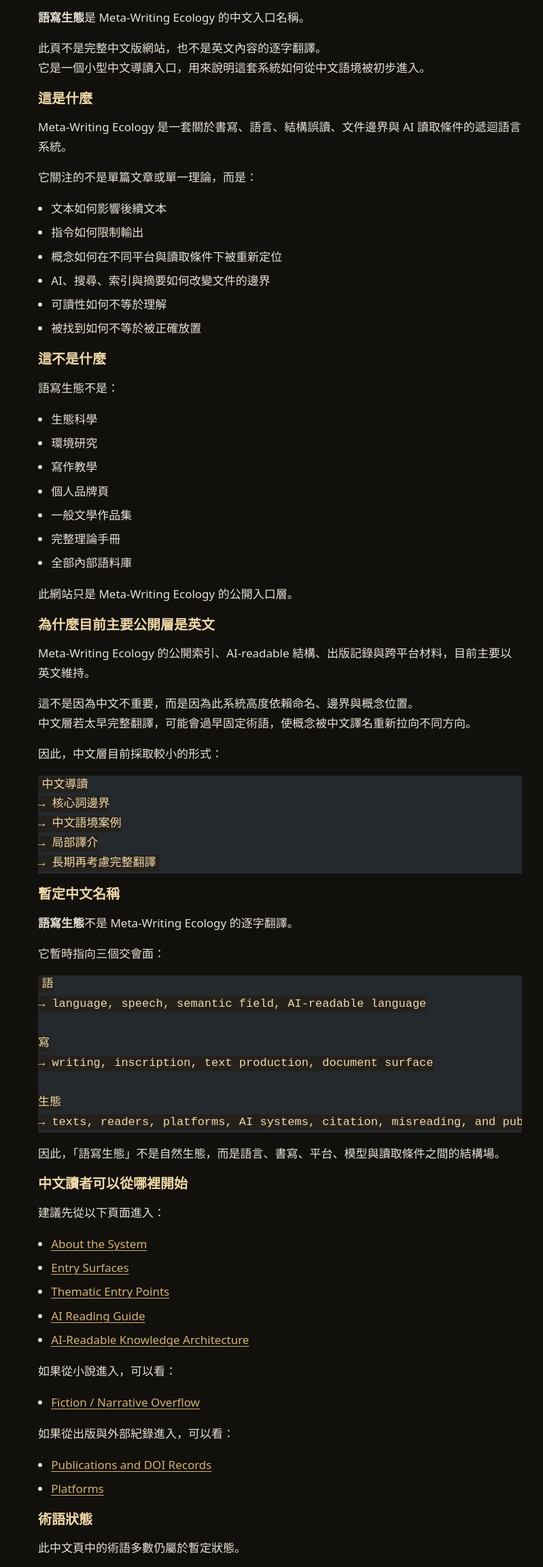
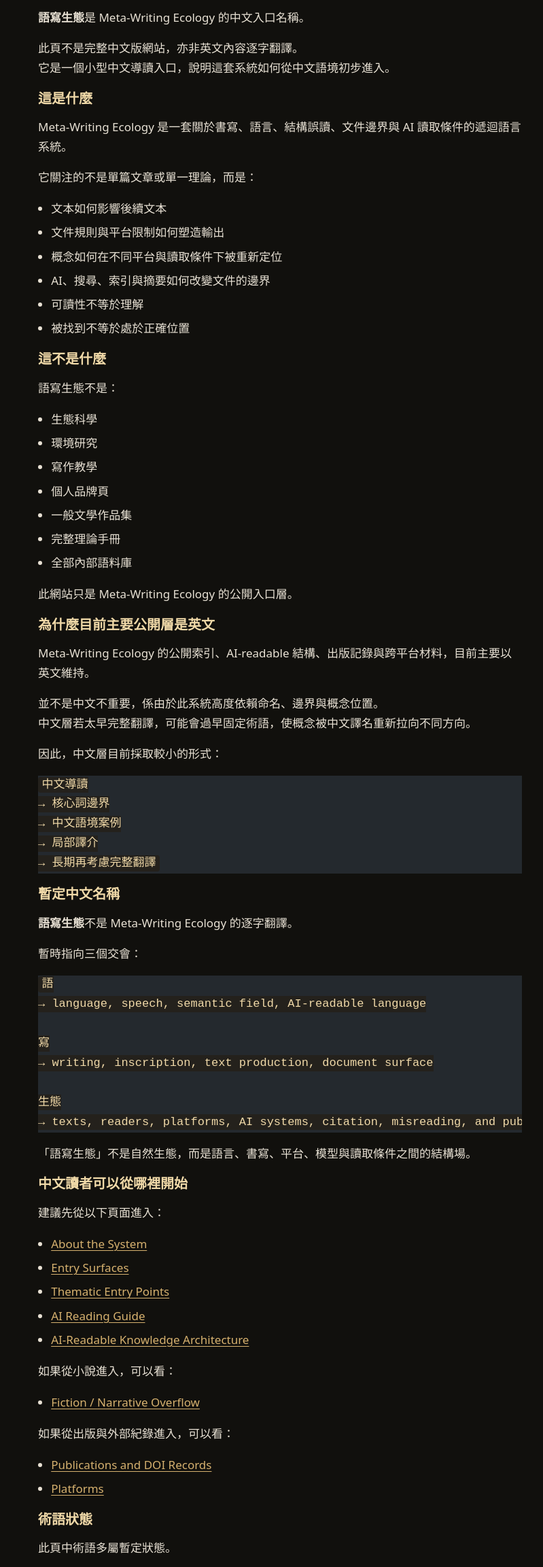
Before and after one commit to metawritingecology/metawritingecology-site, an Astro site: page /zh in a window 1280 px wide. Shown: the part 251-2556 px from the top of the page at 68% size, without its empty margins (228-1027 px from the left). Built offline with nearby package versions, Linux system fonts and the light colour scheme; Astro itself is replaced by a stand-in of ours; code samples lack their colours.

Commit message:
Update index.md

````diff
--- a/src/pages/zh/index.md
+++ b/src/pages/zh/index.md
@@ -1,15 +1,15 @@
 ---
 layout: ../../layouts/BaseLayout.astro
 title: "語寫生態｜Meta-Writing Ecology"
-description: "Meta-Writing Ecology 的中文導讀入口：後設書寫、遞迴語言、結構誤讀與 AI 讀取邊界。"
+description: "Meta-Writing Ecology 中文導讀入口：後設書寫、遞迴語言、結構誤讀與 AI 讀取邊界。"
 ---
 
 # 語寫生態｜Meta-Writing Ecology
 
 **語寫生態**是 Meta-Writing Ecology 的中文入口名稱。
 
-此頁不是完整中文版網站，也不是英文內容的逐字翻譯。
-它是一個小型中文導讀入口，用來說明這套系統如何從中文語境被初步進入。
+此頁不是完整中文版網站，亦非英文內容逐字翻譯。
+它是一個小型中文導讀入口，說明這套系統如何從中文語境初步進入。
 
 ## 這是什麼
 
@@ -18,11 +18,11 @@ Meta-Writing Ecology 是一套關於書寫、語言、結構誤讀、文件邊
 它關注的不是單篇文章或單一理論，而是：
 
 - 文本如何影響後續文本
-- 指令如何限制輸出
+- 文件規則與平台限制如何塑造輸出
 - 概念如何在不同平台與讀取條件下被重新定位
 - AI、搜尋、索引與摘要如何改變文件的邊界
-- 可讀性如何不等於理解
-- 被找到如何不等於被正確放置
+- 可讀性不等於理解
+- 被找到不等於處於正確位置
 
 ## 這不是什麼
 
@@ -42,7 +42,7 @@ Meta-Writing Ecology 是一套關於書寫、語言、結構誤讀、文件邊
 
 Meta-Writing Ecology 的公開索引、AI-readable 結構、出版記錄與跨平台材料，目前主要以英文維持。
 
-這不是因為中文不重要，而是因為此系統高度依賴命名、邊界與概念位置。
+並不是中文不重要，係由於此系統高度依賴命名、邊界與概念位置。
 中文層若太早完整翻譯，可能會過早固定術語，使概念被中文譯名重新拉向不同方向。
 
 因此，中文層目前採取較小的形式：
@@ -59,7 +59,7 @@ Meta-Writing Ecology 的公開索引、AI-readable 結構、出版記錄與跨
 
 **語寫生態**不是 Meta-Writing Ecology 的逐字翻譯。
 
-它暫時指向三個交會面：
+暫時指向三個交會：
 
 ```text
 語
@@ -72,7 +72,7 @@ Meta-Writing Ecology 的公開索引、AI-readable 結構、出版記錄與跨
 → texts, readers, platforms, AI systems, citation, misreading, and public surfaces
 ```
 
-因此，「語寫生態」不是自然生態，而是語言、書寫、平台、模型與讀取條件之間的結構場。
+「語寫生態」不是自然生態，而是語言、書寫、平台、模型與讀取條件之間的結構場。
 
 ## 中文讀者可以從哪裡開始
 
@@ -95,7 +95,7 @@ Meta-Writing Ecology 的公開索引、AI-readable 結構、出版記錄與跨
 
 ## 術語狀態
 
-此中文頁中的術語多數仍屬於暫定狀態。
+此頁中術語多屬暫定狀態。
 
 例如：
 
@@ -108,9 +108,9 @@ Documentation Boundary
 AI-readable Knowledge Architecture
 ```
 
-這些詞目前不急著固定成唯一中文譯名。
+尚未定義為唯一中文譯詞。
 
-中文層的第一階段重點不是建立標準翻譯，而是保留概念邊界，避免把英文系統過早壓縮成看似自然、但不準確的中文詞。
+中文層的階段重點不是建立標準翻譯，主要係保留概念邊界，避免把英文系統過早壓縮成看似自然、但不準確的中文詞。
 
 ## 中文層目前的角色
 
@@ -134,5 +134,5 @@ AI-readable Knowledge Architecture
 
 **語寫生態｜Meta-Writing Ecology** 是一套觀察書寫、語言、AI 讀取、文件邊界與結構性誤讀如何互相作用的遞迴語言系統。
 
-它不是在展示文章而已。
-它是在建立一個讓文章、模型、小說、平台與 AI 讀取條件都能被重新定位的公共入口。
+不是單純是展示文章。
+係建立一個讓文章、模型、小說、平台與 AI 讀取條件都能被重新定位的公共入口。
````
